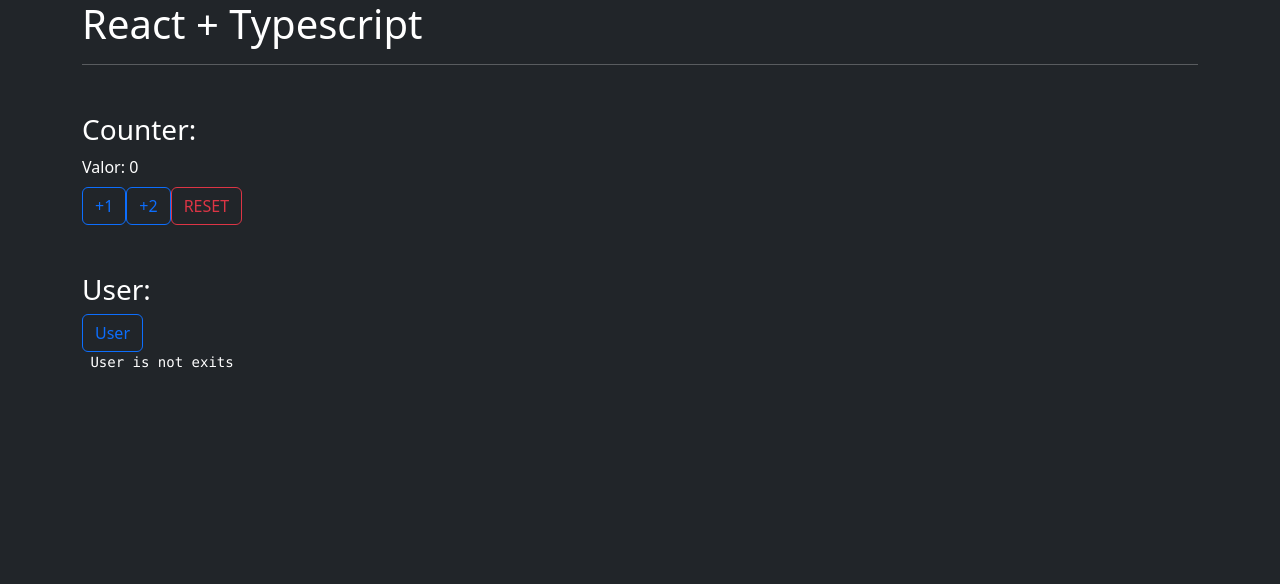
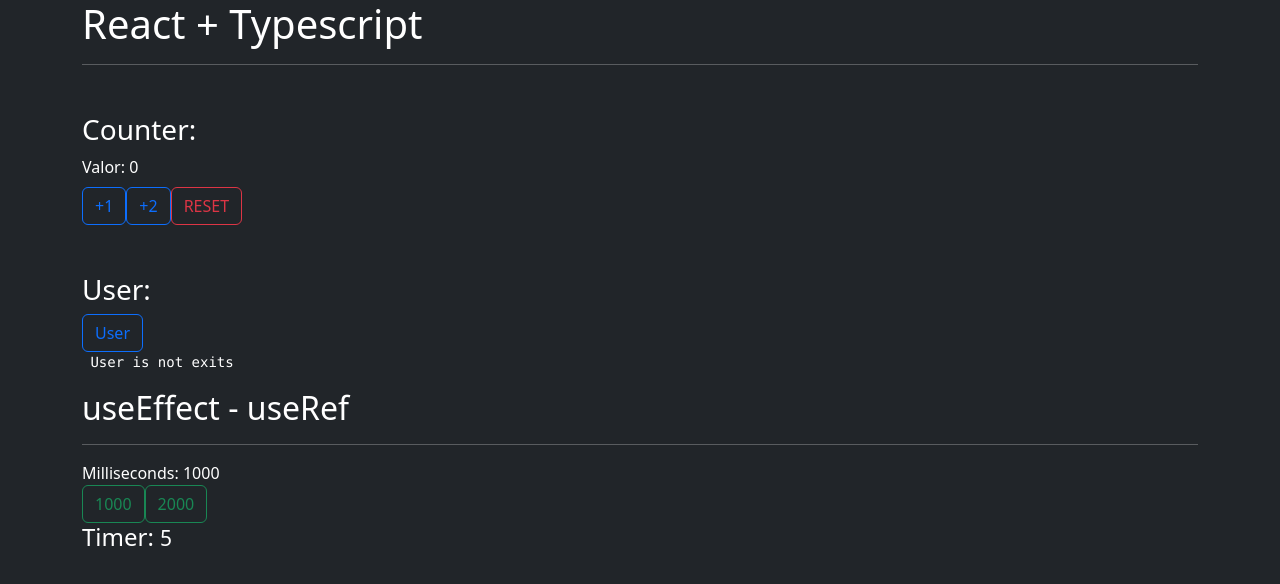
Before and after one commit to moive/react-ts-hook, a React (Vite) app: page / in a window 1280 px wide. Shown: the top 584 px of the page. Built offline with nearby package versions, Linux system fonts and the light colour scheme.

Commit message:
useEffect, useRef and custom Props

```diff
--- a/src/App.tsx
+++ b/src/App.tsx
@@ -1,4 +1,5 @@
 import { Counter } from "./components/Counter";
+import { TimerParent } from "./components/TimerParent";
 import { User } from "./components/User";
 import "./sass/site.scss";
 function App() {
@@ -8,6 +9,9 @@
 			<hr />
 			<Counter />
 			<User />
+			<h2>useEffect - useRef</h2>
+			<hr />
+			<TimerParent />
 		</>
 	);
 }
--- /dev/null
+++ b/src/components/Timer.tsx
@@ -0,0 +1,23 @@
+import { useEffect, useRef, useState } from "react";
+
+type TypeTimer = {
+	millisecond: number;
+};
+
+export const Timer = ({ millisecond }: TypeTimer) => {
+	const [second, setSecond] = useState(0);
+	const ref = useRef<number>();
+	console.log(millisecond);
+	useEffect(() => {
+		ref.current && clearInterval(ref.current);
+		ref.current = setInterval(() => setSecond((s) => s + 1), millisecond);
+	}, [millisecond]);
+
+	return (
+		<div>
+			<h4>
+				Timer: <small>{second}</small>
+			</h4>
+		</div>
+	);
+};
--- /dev/null
+++ b/src/components/TimerParent.tsx
@@ -0,0 +1,26 @@
+import React, { useState } from "react";
+import { Timer } from "./Timer";
+
+export const TimerParent = () => {
+	const [millisecond, setMillisecond] = useState(1000);
+	return (
+		<div>
+			<span>Milliseconds: {millisecond}</span>
+			<br />
+			<button
+				className="btn btn-outline-success"
+				onClick={() => setMillisecond(1000)}
+			>
+				1000
+			</button>
+			<button
+				className="btn btn-outline-success"
+				onClick={() => setMillisecond(2000)}
+			>
+				2000
+			</button>
+
+			<Timer millisecond={millisecond} />
+		</div>
+	);
+};
```
